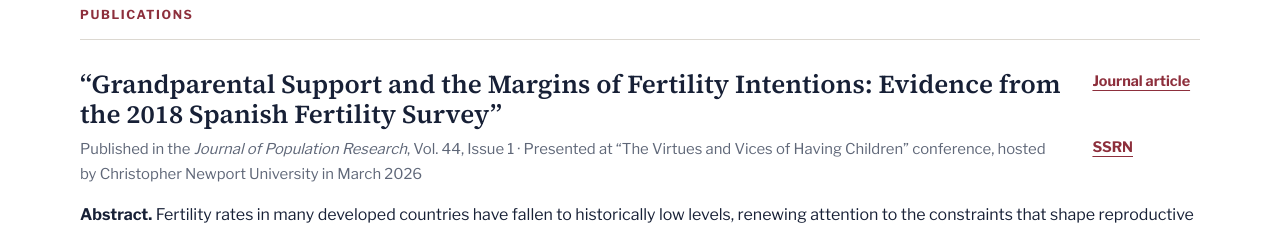
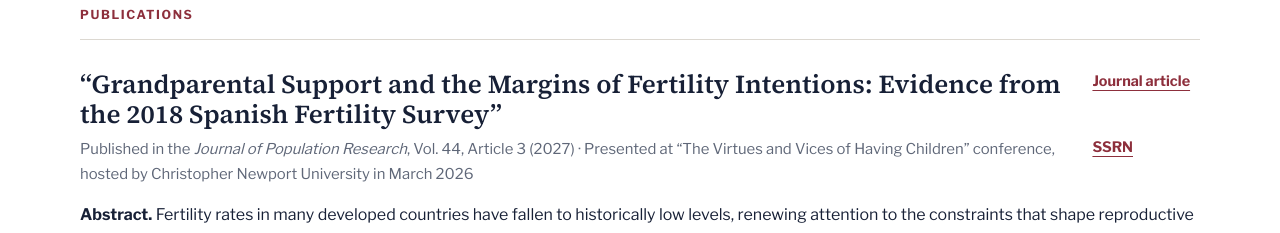
Before and after one commit to CRemien1/charlesremienwebsite, a plain HTML site: page research.html in a window 1280 px wide. Shown: the part 1380-1613 px from the top of the page. Drawn offline with nearby package versions, Linux system fonts and the light colour scheme.

Commit message:
Update CV (11-24 version); cite JPR article as Vol. 44, Article 3 (2027)
Co-Authored-By: Claude Sonnet 5.5 <noreply@anthropic.com>

```diff
--- a/research.html
+++ b/research.html
@@ -87,7 +87,7 @@
         <div class="paper-heading">
           <div>
             <h2>“Grandparental Support and the Margins of Fertility Intentions: Evidence from the 2018 Spanish Fertility Survey”</h2>
-            <p class="paper-meta">Published in the <em>Journal of Population Research</em>, Vol. 44, Issue 1 · Presented at “The Virtues and Vices of Having Children” conference, hosted by Christopher Newport University in March 2026</p>
+            <p class="paper-meta">Published in the <em>Journal of Population Research</em>, Vol. 44, Article 3 (2027) · Presented at “The Virtues and Vices of Having Children” conference, hosted by Christopher Newport University in March 2026</p>
           </div>
           <div class="paper-links">
             <a href="https://doi.org/10.1007/s12546-026-09444-y">Journal article</a>
```
Also changed, not shown: 1 other file.
